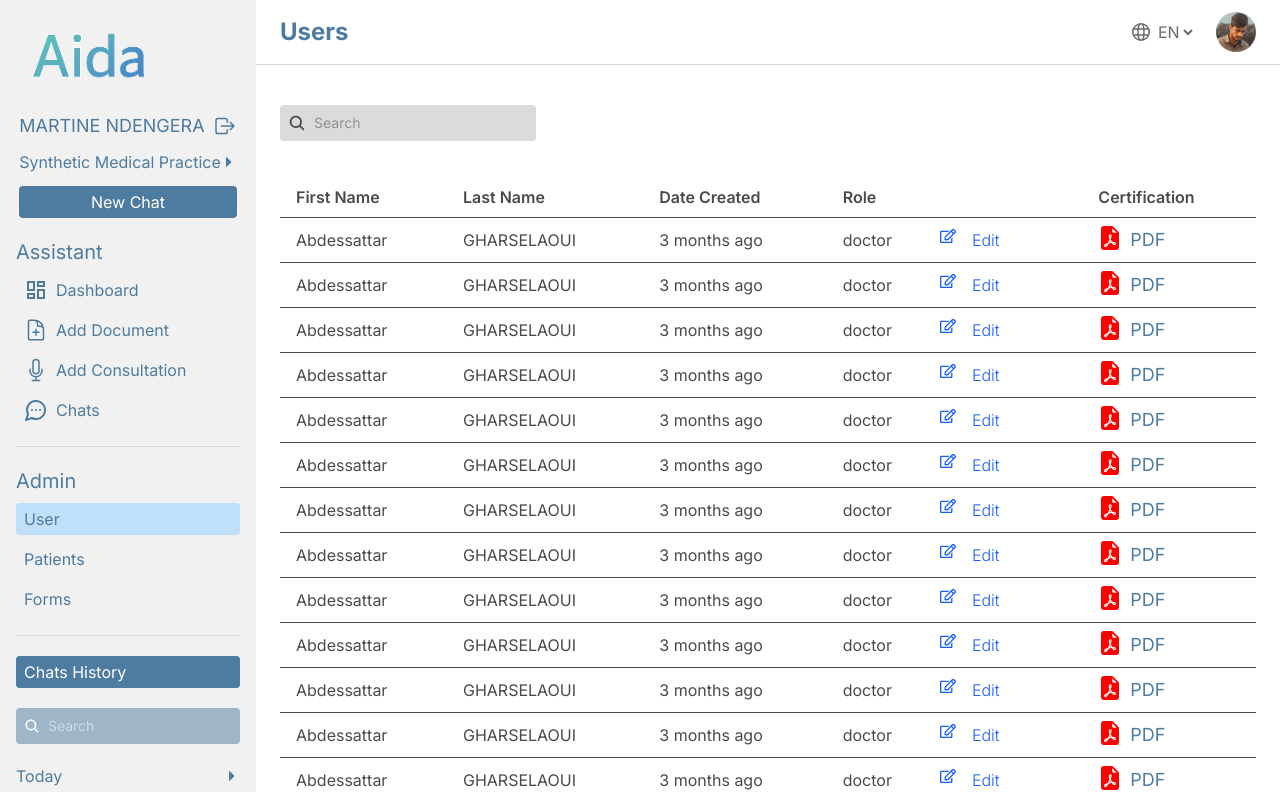
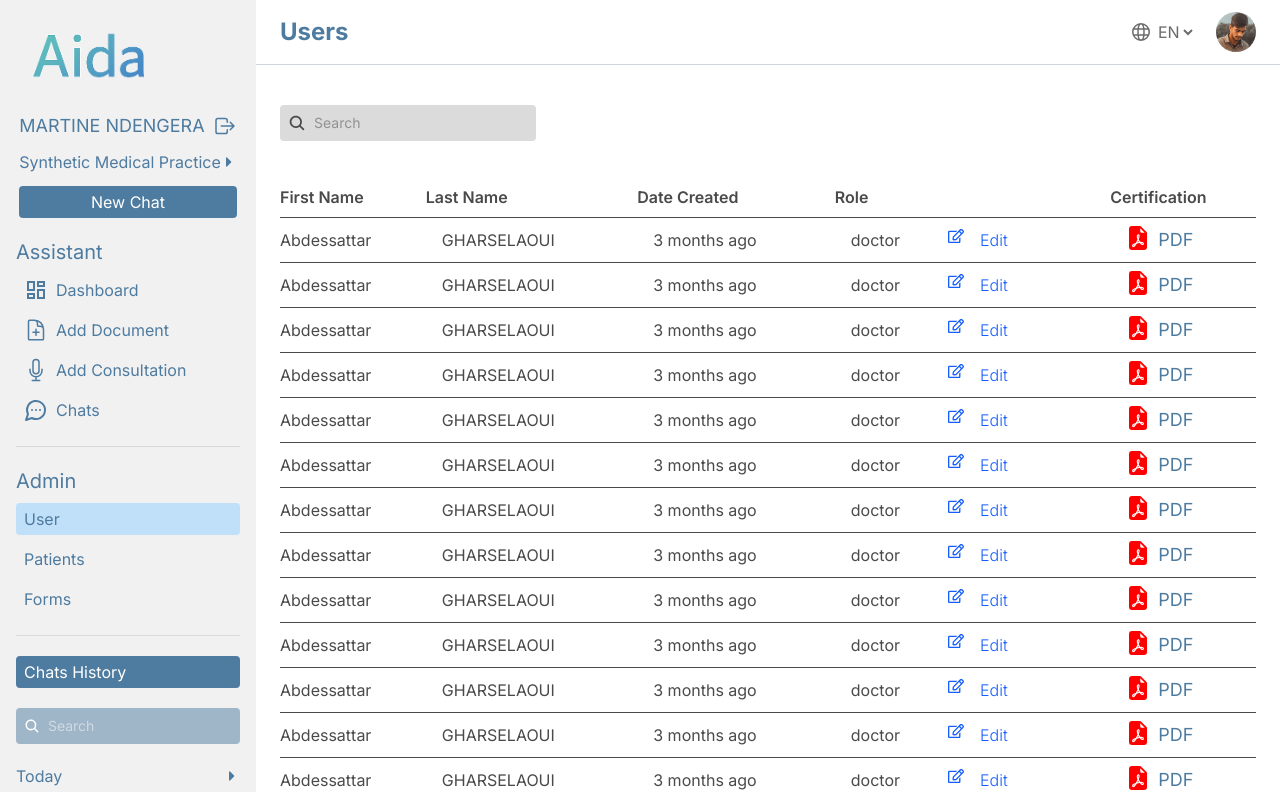
Before and after one commit to Alpha-Bytes-Department/Sixtine_AI, a React (Vite) app: page /dashboard/users in a window 1280 px wide. Shown: the top 792 px of the page. Built offline with nearby package versions, Linux system fonts and the light colour scheme.

Commit message:
fixed users padding issue

```diff
--- a/src/pages/Users/Users.tsx
+++ b/src/pages/Users/Users.tsx
@@ -101,19 +101,19 @@ const Users = () => {
             <table className="w-full text-left min-w-full">
               <thead className="sticky top-0 bg-white hidden md:table-header-group border-b">
                 <tr>
-                  <th className="py-2 font-semibold px-2 sm:px-4">
+                  <th className="py-2 font-semibold ">
                     {isEnglish ? "First Name" : "Prénom"}
                   </th>
-                  <th className="py-2 font-semibold px-2 sm:px-4">
+                  <th className="py-2 font-semibold ">
                     {isEnglish ? "Last Name" : "Nom de famille"}
                   </th>
-                  <th className="py-2 font-semibold px-2 sm:px-4">
+                  <th className="py-2 font-semibold ">
                     {isEnglish ? "Date Created" : "Date de création"}
                   </th>
-                  <th className="py-2 font-semibold px-2 sm:px-4">
+                  <th className="py-2 font-semibold ">
                     {isEnglish ? "Role" : "Rôle"}
                   </th>
-                  <th className="py-2 font-semibold px-2 sm:px-4">
+                  <th className="py-2 font-semibold ">
                     {isEnglish ? "Certification" : "Certification"}
                   </th>
                 </tr>
@@ -124,7 +124,7 @@ const Users = () => {
                     key={idx}
                     className="border-b hover:bg-gray-50 transition-colors"
                   >
-                    <td className="py-2 px-2 sm:px-4 truncate min-w-[100px]">
+                    <td className="py-2  truncate min-w-[100px]">
                       {editingUser === idx ? (
                         <input
                           type="text"
```
